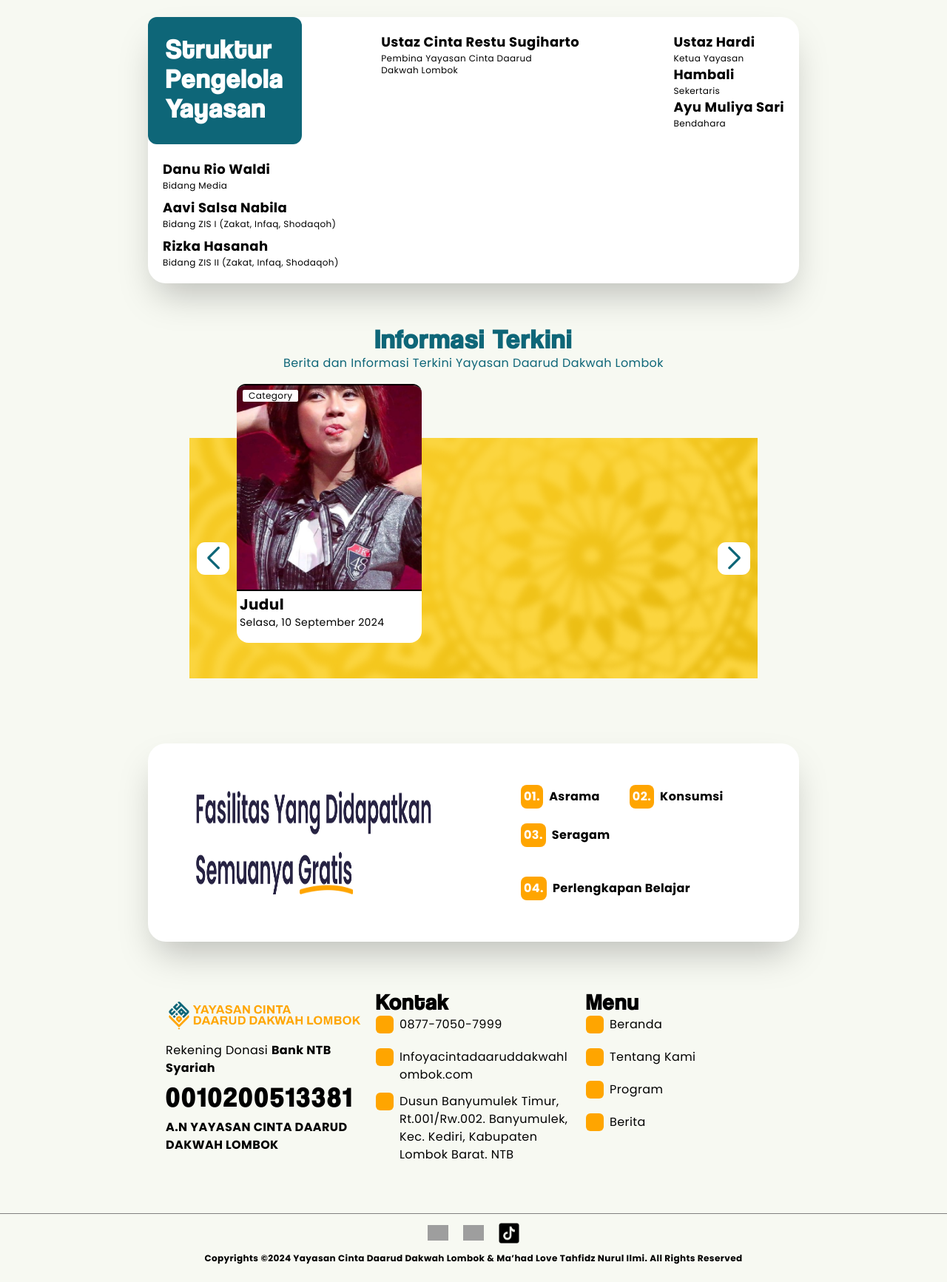
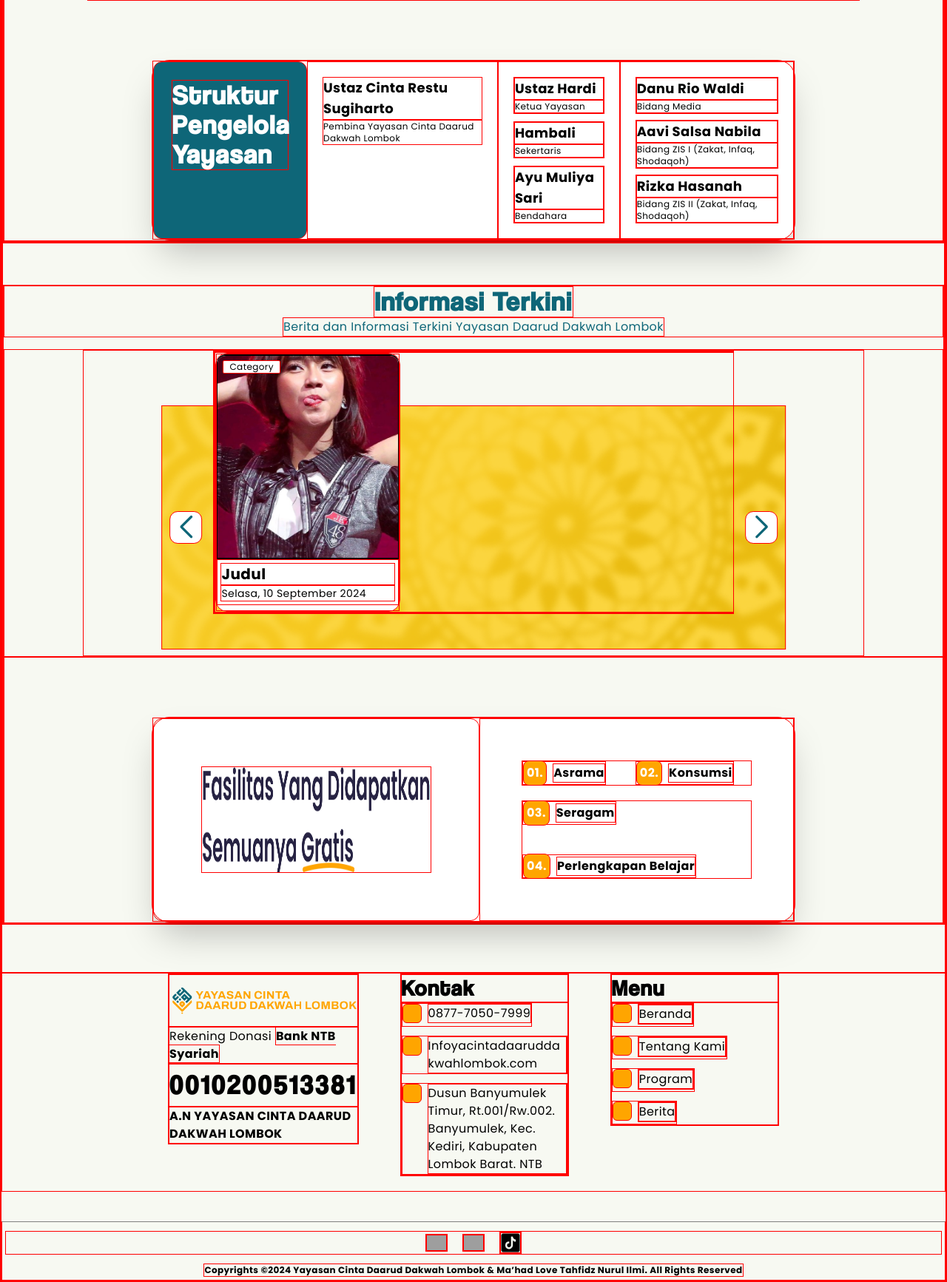
Before and after one commit to MlnKh18/Tailwind-Yayasan-Cinta-Daarud-Dakwah-Lombok, a PHP site: page / in a window 1280 px wide. Shown: the part 2369-4102 px from the top of the page at 74% size. Before the commit the page ends 4078 px from the top, so only its background shows below. Run offline with PHP 8.4, Linux system fonts and the light colour scheme; some libraries are stand-ins or nearby versions; grey boxes are pictures that could not be loaded.

Commit message:
fix: the website v2 final

```diff
--- a/public/index.html
+++ b/public/index.html
@@ -154,7 +154,7 @@
           id="statistics"
           class="absolute bottom-14 flex w-full sm:w-5/6 md:w-3/4 lg:w-2/4 h-28 md:h-32 bg-white shadow-2xl rounded-3xl text-secondary z-20"
           data-aos="fade-up"
-     data-aos-duration="600"
+          data-aos-duration="600"
         >
           <div class="flex items-center justify-around w-full h-full p-4 gap-3">
             <div class="data-pengajar text-center">
@@ -179,7 +179,7 @@
           id="banner-decoration"
           class="w-full h-36 bg-[url('../public/assets/images/banner-decoration.png')] bg-center"
           data-aos="fade-up"
-     data-aos-duration="500"
+          data-aos-duration="500"
         ></div>
       </div>
     </header>
@@ -200,7 +200,7 @@
             class="w-full h-auto md:w-4/5"
           >
             <div
-              class="toogle-information gap-5 shadow-2xl "
+              class="toogle-information gap-5 shadow-2xl"
               data-target="information-daarud-dakwah"
             >
               <p class="font-bold p-2">Yayasan Cinta Daarud Dakwah Lombok</p>
@@ -239,7 +239,6 @@
                   like Aldus PageMaker including versions of Lorem Ipsum.
                 </p>
               </article>
-
               <!-- Daarud Dakwah: Vision and Mission -->
               <article class="w-full lg:w-3/4 md:mt-0">
                 <h2 class="text-3xl font-bold mb-4">Visi & Misi</h2>
@@ -385,7 +384,7 @@
                   class="content absolute w-full h-full top-0 left-0 hover:bg-hover-color hover:opacity-100 flex justify-center items-center flex-col opacity-0 transition duration-300"
                 >
                   <button
-                    class="show-more-button px-2 py-1 rounded-md text-white bg-secondary"
+                    class="show-more-button px-2 py-1 rounded-md text-secondary bg-white"
                   >
                     Lihat Selengkapnya
                   </button>
@@ -406,7 +405,7 @@
                   class="content absolute w-full h-full top-0 left-0 hover:bg-hover-color hover:opacity-100 flex justify-center items-center flex-col opacity-0 transition duration-300"
                 >
                   <button
-                    class="show-more-button px-2 py-1 rounded-md text-white bg-secondary"
+                    class="show-more-button px-2 py-1 rounded-md text-secondary bg-white"
                     onclick="openGalleryPopup()"
                   >
                     Lihat Selengkapnya
@@ -427,7 +426,7 @@
                   class="content absolute w-full h-full top-0 left-0 hover:bg-hover-color hover:opacity-100 flex justify-center items-center flex-col opacity-0 transition duration-300"
                 >
                   <button
-                    class="show-more-button px-2 py-1 rounded-md text-white bg-secondary"
+                    class="show-more-button px-2 py-1 rounded-md text-secondary bg-white"
                     onclick="openGalleryPopup()"
                   >
                     Lihat Selengkapnya
@@ -443,10 +442,10 @@
               class="container-information w-5/6 h-auto mt-20 rounded-3xl shadow-2xl bg-white flex flex-col md:flex-row justify-center items-center text-black"
             >
               <div
-                class="informasion-foundation-management w-full h-auto flex flex-col md:flex-row flex-wrap justify-start lg:justify-between"
+                class="informasion-foundation-management w-full h-auto flex flex-col lg:flex-row justify-start lg:justify-between"
               >
                 <div
-                  class="w-auto md:w-52 title bg-secondary rounded-xl p-6 text-white"
+                  class="w-auto lg:w-52 title bg-secondary rounded-xl p-6 text-white"
                 >
                   <h3
                     class="text-4xl tracking-wider font-semibold flex flex-wrap items-center"
@@ -524,7 +523,7 @@
           </div>
           <div class="content-carousel flex justify-center">
             <div
-              class="relative container-content-swippe w-full lg:w-3/4 h-3/4"
+              class="relative container-content-swippe w-full lg:w-5/6 h-3/4"
             >
               <div
                 class="absolute swipper-decoration w-full md:w-4/5 h-4/5 bg-yellow-400 bottom-2 left-1/2 transform -translate-x-1/2"
@@ -740,7 +739,7 @@
       </div> -->
     </main>
     <div
-      class="commons-footer w-full h-auto overflow-visible flex flex-wrap justify-center items-start mb-5 px-5 md:px-56 pb-5 gap-5"
+      class="commons-footer w-full h-auto overflow-visible flex flex-wrap justify-center items-start mb-5 px-5 md:px-56 pb-5 gap-14"
     >
       <div
         class="container-logo-company w-full flex flex-1 flex-col justify-start items-start mb-5"
@@ -794,25 +793,25 @@
             <div
               class="square-number bg-third w-3 h-3 p-3 rounded-md font-bold mr-2"
             ></div>
-            <p>Beranda</p>
+            <a href="#home"><p>Beranda</p></a>
           </div>
           <div class="data-facility flex justify-start items-start h-8" id="02">
             <div
               class="square-number bg-third w-3 h-3 p-3 rounded-md mr-2"
             ></div>
-            <p>Tentang Kami</p>
+            <a href="#about-us"><p>Tentang Kami</p></a>
           </div>
           <div class="data-facility flex justify-start items-start h-8" id="03">
             <div
               class="square-number bg-third w-3 h-3 p-3 rounded-md mr-2"
             ></div>
-            <p>Program</p>
+            <a href="#program"><p>Program</p></a>
           </div>
           <div class="data-facility flex justify-start items-start h-8" id="04">
             <div
               class="square-number bg-third w-3 h-3 p-3 rounded-md mr-2"
             ></div>
-            <p>Berita</p>
+            <a href="#information-now"><p>Berita</p></a>
           </div>
         </div>
       </div>
--- a/public/style.css
+++ b/public/style.css
@@ -920,6 +920,10 @@ video {
   gap: 3rem;
 }
 
+.gap-14 {
+  gap: 3.5rem;
+}
+
 .gap-16 {
   gap: 4rem;
 }
@@ -1339,6 +1343,10 @@ video {
   font-weight: normal;
 
   font-style: normal;
+}
+
+*{
+  border: 1px solid red;
 }
 
 ::-webkit-scrollbar {
@@ -1568,7 +1576,7 @@ footer {
 }
 
 .hover\:bg-hover-color:hover {
-  background-color: rgba(67, 67, 67, 0.42);
+  background-color: rgba(14, 102, 120, 0.6);
 }
 
 .hover\:opacity-100:hover {
@@ -1630,12 +1638,16 @@ footer {
     width: 80%;
   }
 
-  .md\:w-52 {
-    width: 13rem;
-  }
-
   .md\:w-\[700px\] {
     width: 700px;
+  }
+
+  .md\:w-5 {
+    width: 1.25rem;
+  }
+
+  .md\:w-5\/6 {
+    width: 83.333333%;
   }
 
   .md\:flex-row {
@@ -1719,8 +1731,20 @@ footer {
     width: 83.333333%;
   }
 
+  .lg\:w-52 {
+    width: 13rem;
+  }
+
   .lg\:w-\[420px\] {
     width: 420px;
+  }
+
+  .lg\:w-4 {
+    width: 1rem;
+  }
+
+  .lg\:w-4\/5 {
+    width: 80%;
   }
 
   .lg\:flex-row {
--- a/src/input.css
+++ b/src/input.css
@@ -11,6 +11,9 @@
     url("../public/assets/fonts/coolvetica_rg-webfont.woff") format("woff");
   font-weight: normal;
   font-style: normal;
+}
+*{
+  border: 1px solid red;
 }
 ::-webkit-scrollbar {
   width: 5px;
--- a/src/js/script.js
+++ b/src/js/script.js
@@ -91,10 +91,10 @@ new Swiper(".swiper", {
     0: {
       slidesPerView: 1,
     },
-    948: {
+    1000: {
       slidesPerView: 2,
     },
-    1038: {
+    1350: {
       slidesPerView: 3,
     },
   },
--- a/tailwind.config.js
+++ b/tailwind.config.js
@@ -15,7 +15,7 @@ module.exports = {
         },
         'secondary': '#0E6678',
         'third': '#FFA500',
-        'hover-color': 'rgba(67, 67, 67, 0.42)'
+        'hover-color': 'rgba(14, 102, 120, 0.6)'
       }
     },
   },
```
